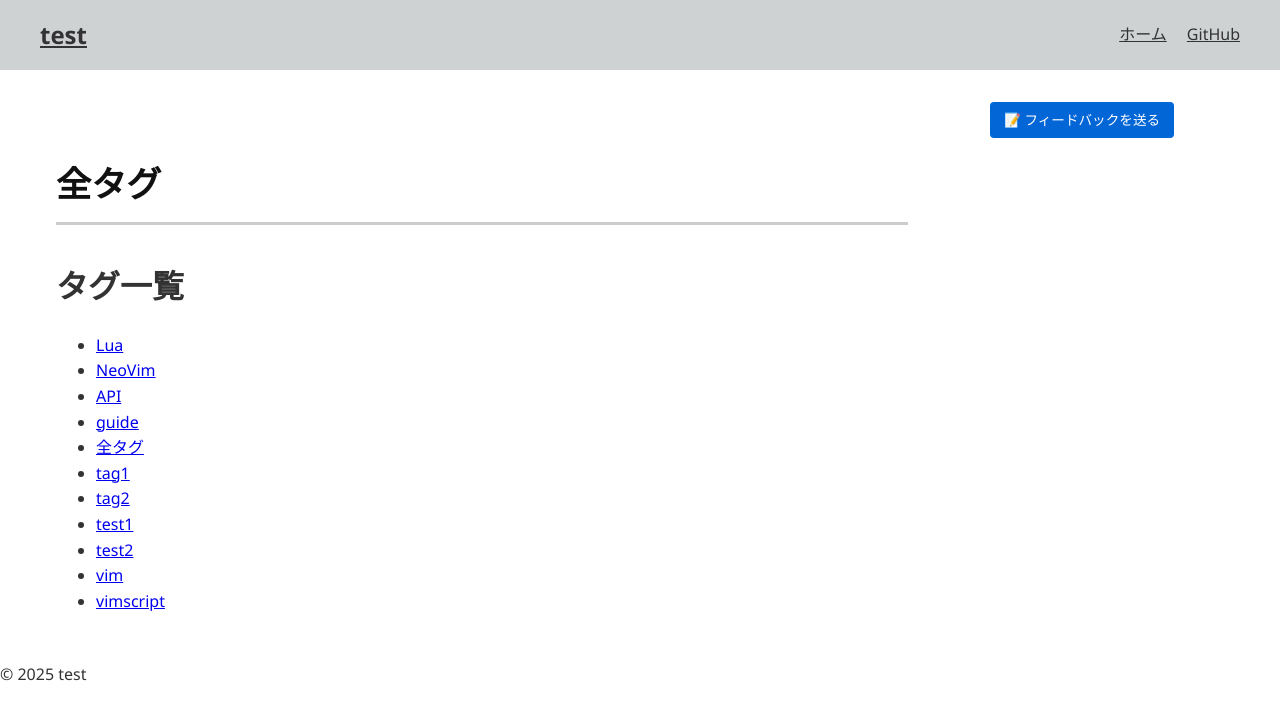
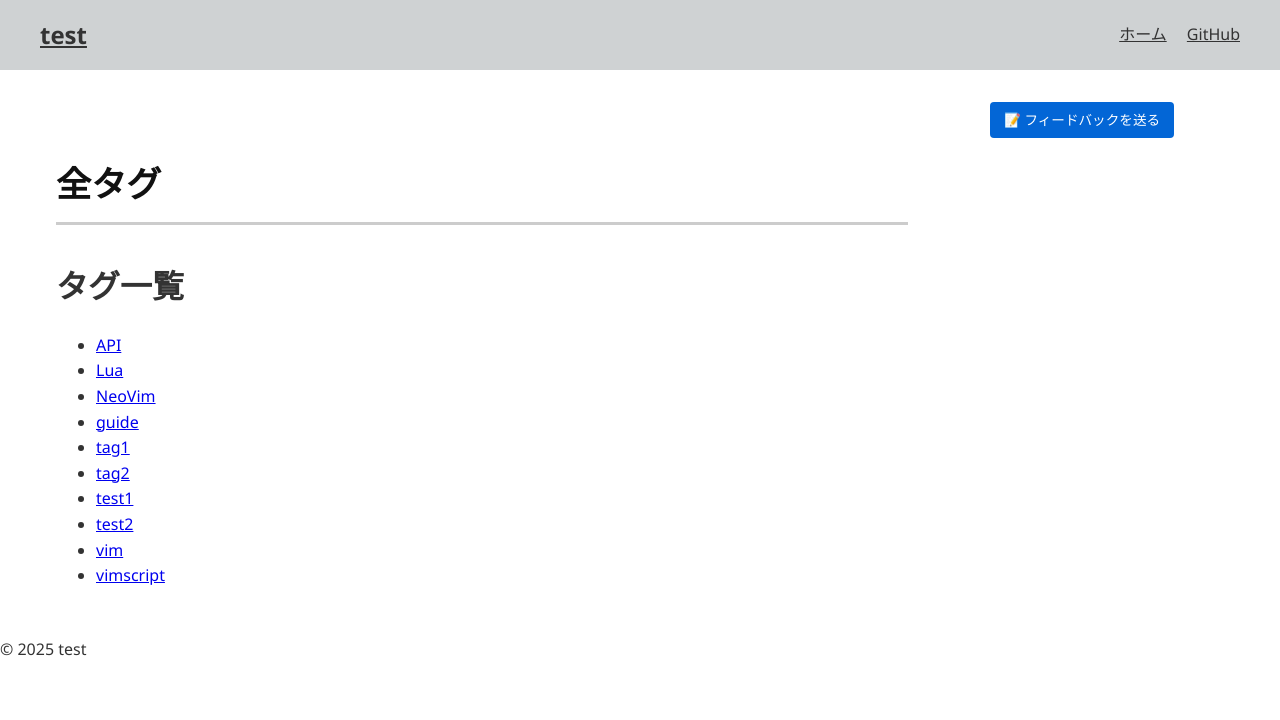
Before and after one commit to PicricAcid/pages_test, a Jekyll site: the page built from docs/tags/index.md, in a window 1280 px wide. Shown: the top 720 px of the page. Built offline with Jekyll 4.4.1, drawn with Linux system fonts in a browser that asks for light colours; comment, search, counter and statistics services are not loaded.

Commit message:
fix: tags/index.md

```diff
--- a/docs/tags/index.md
+++ b/docs/tags/index.md
@@ -6,10 +6,11 @@ title: 全タグ
 # タグ一覧
 
 <ul>
-  {% assign tags = site.pages | where_exp: "p", "p.path contains 'tags/'" %}
-  {% for tag in tags %}
+  {% assign tag_pages = site.pages | where_exp: "p", "p.path contains 'tags/' and p.path != 'tags/index.md'" %}
+  {% assign sorted_tag_pages = tag_pages | sort: "title" %}
+  {% for p in sorted_tag_pages %}
     <li>
-      <a href="{{ site.baseurl }}/tags/{{ tag.url }}">{{ tag.title }}</a>
+      <a href="{{ p.url | relative_url }}">{{ p.title }}</a>
     </li>
   {% endfor %}
 </ul>
```
